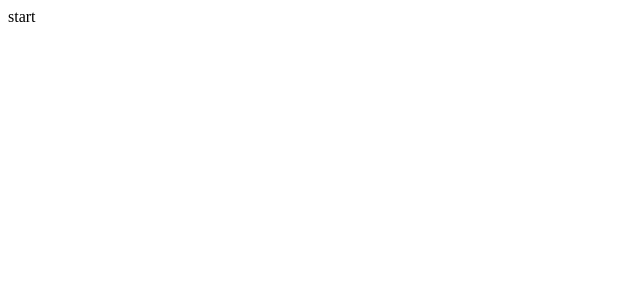
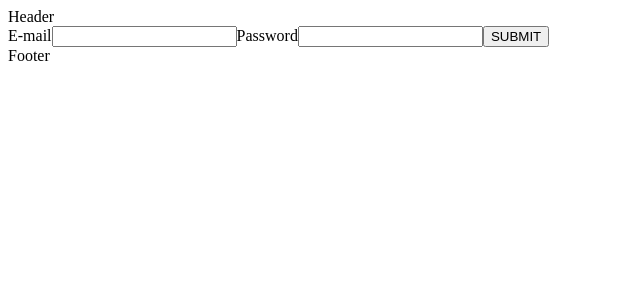
Before and after one commit to DenisMiso4enko/front-auto-parts, a React (Vite) app: page /admin in a window 1280 px wide. Shown: the top 300 px of the page, without its empty margins (0-640 px from the left). Built offline with nearby package versions, Linux system fonts and the light colour scheme.

Commit message:
init project

```diff
--- a/package.json
+++ b/package.json
@@ -13,7 +13,8 @@
     "react": "^18.2.0",
     "react-dom": "^18.2.0",
     "react-redux": "^8.0.5",
-    "react-router-dom": "^6.8.2"
+    "react-router-dom": "^6.8.2",
+    "sass": "^1.58.3"
   },
   "devDependencies": {
     "@types/react": "^18.0.28",
--- a/src/App.tsx
+++ b/src/App.tsx
@@ -1,11 +1,22 @@
+import { BrowserRouter, Route, Routes } from 'react-router-dom'
+import { Layout } from './components/Layout'
+import { MainPage } from './components/pages/MainPage'
+import { Login } from './components/Login'
+import { Dashboard } from './components/Dashboard'
 import './App.css'
 
-function App() {
+export default function App () {
   return (
     <div className="App">
-      start
+      <BrowserRouter>
+        <Routes>
+          <Route path='/' element={<Layout />}>
+            <Route index element={<MainPage />} />
+            <Route path='/admin' element={<Login />} />
+            <Route path='/admin/dashboard' element={<Dashboard />}/>
+          </Route>
+        </Routes>
+      </BrowserRouter>
     </div>
   )
 }
-
-export default App
--- /dev/null
+++ b/src/components/Dashboard/index.tsx
@@ -0,0 +1,14 @@
+import React from 'react'
+import { useSelector } from 'react-redux'
+import { RootState } from '../../store'
+
+export const Dashboard = () => {
+  const {login} = useSelector((state: RootState) => state.user)
+
+  return (
+    <>
+      <h2>Dashboard</h2>
+      <p>{login}</p>
+    </>
+  )
+}
--- /dev/null
+++ b/src/components/Footer/index.tsx
@@ -0,0 +1,7 @@
+import React from 'react'
+
+export const Footer = () => {
+  return (
+    <div>Footer</div>
+  )
+}
--- /dev/null
+++ b/src/components/Header/index.tsx
@@ -0,0 +1,7 @@
+import React from 'react'
+
+export const Header = () => {
+  return (
+    <div>Header</div>
+  )
+}
--- /dev/null
+++ b/src/components/Layout/index.tsx
@@ -0,0 +1,13 @@
+import { Outlet } from 'react-router-dom'
+import { Header } from '../Header'
+import { Footer } from '../Footer'
+
+export const Layout = () => {
+    return (
+        <>
+            <Header/>
+            <Outlet/>
+            <Footer/>
+        </>
+    )
+}
--- /dev/null
+++ b/src/components/Login/index.tsx
@@ -0,0 +1,47 @@
+import { useState } from 'react'
+import { useDispatch } from 'react-redux'
+import { useNavigate } from 'react-router-dom'
+import { fetchAuthAdmin } from '../../store/slices/userSlice'
+import { AppDispatch } from '../../store'
+
+interface userInfoI {
+  login: string,
+  password: string,
+}
+
+export const Login = () => {
+  const dispatch = useDispatch<AppDispatch>()
+  const navigate = useNavigate()
+
+  const [login, setLogin] = useState('')
+  const handlerOnChangeLogin = (e) => {
+    setLogin(prev => e.target.value)
+  }
+  const [password, setPassword] = useState('')
+  const handlerOnChangePassword = (e) => {
+    setPassword(prev => e.target.value)
+  }
+
+  const userInfo: userInfoI = {login, password}
+
+  const onSubmit = (event: any) => {
+    event.preventDefault()
+    dispatch(fetchAuthAdmin({userInfo, navigate}))
+  }
+
+  return (
+    <div>
+      <form method='post' onSubmit={onSubmit}>
+        <label>
+          E-mail
+          <input type="login" required value={login} onChange={handlerOnChangeLogin} />
+        </label>
+        <label>
+          Password
+          <input type="password" required value={password} onChange={handlerOnChangePassword} />
+        </label>
+        <button type="submit">SUBMIT</button>
+      </form>
+    </div>
+  )
+}
--- /dev/null
+++ b/src/components/pages/MainPage/index.tsx
@@ -0,0 +1,10 @@
+import React from 'react'
+
+export const MainPage = () => {
+  return (
+    <>
+      <h1>Main</h1>
+      <p>Lorem ipsum dolor sit amet consectetur adipisicing elit. Assumenda iusto expedita soluta repudiandae similique nihil nobis corporis. Repellat quos, consectetur totam distinctio nihil earum? Assumenda similique rerum veritatis voluptatibus ea?</p>
+    </>
+  )
+}
--- a/src/main.tsx
+++ b/src/main.tsx
@@ -1,10 +1,14 @@
 import React from 'react'
 import ReactDOM from 'react-dom/client'
+import { Provider } from 'react-redux'
+import { store } from './store'
 import App from './App'
 import './index.css'
 
 ReactDOM.createRoot(document.getElementById('root') as HTMLElement).render(
   <>
-    <App />
+    <Provider store={store}>
+      <App />
+    </Provider>
   </>,
 )
--- /dev/null
+++ b/src/store/index.tsx
@@ -0,0 +1,11 @@
+import { configureStore } from "@reduxjs/toolkit"
+import userSlice from "./slices/userSlice"
+
+export const store = configureStore({
+  reducer: {
+    user: userSlice,
+  }
+})
+
+export type RootState = ReturnType<typeof store.getState>;
+export type AppDispatch = typeof store.dispatch;
--- /dev/null
+++ b/src/store/slices/userSlice.tsx
@@ -0,0 +1,61 @@
+import { createAsyncThunk, createSlice } from '@reduxjs/toolkit'
+
+//login: adminAvda@gmail.com
+//pass: fff400420757
+
+export const fetchAuthAdmin = createAsyncThunk(
+  'user/fetchAuthAdmin',
+  async function (action: any) {
+    const { userInfo, navigate } = action
+    const data: Response = await fetch('http://localhost:8888/admin/auth',{
+        method: 'POST',
+        headers: {
+            'Content-Type': 'application/json;charset=utf-8',
+        },
+        body: JSON.stringify(userInfo),
+    })
+    if (data.status === 200) {
+        const jwt = await data.json()
+        const { accessToken, refreshToken } = jwt
+        localStorage.setItem('jwtAccess', accessToken)
+        localStorage.setItem('jwtRefresh', refreshToken)
+        // await fetchGetUserInfo()
+        navigate('/admin/dashboard')
+    } else {
+        alert(`This "${userInfo.email}" is not registered.`)
+    }
+    console.log('BINGO!')
+  }
+)
+
+const userSlice = createSlice({
+  name: 'user',
+  initialState: {
+    login: 'adminAdmin',
+    pass: '',
+    status: null,
+    error: null,
+  },
+  reducers: {
+    authAdmin(state, action) {
+      state.login = action.payload
+    }
+  },
+  extraReducers: {
+    //@ts-ignore
+    [fetchAuthAdmin.pending]: (state) => {
+      state.status = 'loading',
+      state.error = null
+    },
+    //@ts-ignore
+    [fetchAuthAdmin.fulfilled]: (state, action) => {
+      state.status = 'resolved',
+      state.login = action.payload
+    },
+    //@ts-ignore
+    [fetchAuthAdmin.rejected]: (state, action) => {},
+  },
+})
+
+export const {authAdmin} = userSlice.actions
+export default userSlice.reducer
--- a/tsconfig.json
+++ b/tsconfig.json
@@ -7,14 +7,15 @@
     "skipLibCheck": true,
     "esModuleInterop": false,
     "allowSyntheticDefaultImports": true,
-    "strict": true,
+    "strict": false,
     "forceConsistentCasingInFileNames": true,
     "module": "ESNext",
     "moduleResolution": "Node",
     "resolveJsonModule": true,
     "isolatedModules": true,
     "noEmit": true,
-    "jsx": "react-jsx"
+    "jsx": "react-jsx",
+    "useUnknownInCatchVariables": false,
   },
   "include": ["src"],
   "references": [{ "path": "./tsconfig.node.json" }]
```
Also changed, not shown: 2 other files (tests, documents, lock files or other folders).
